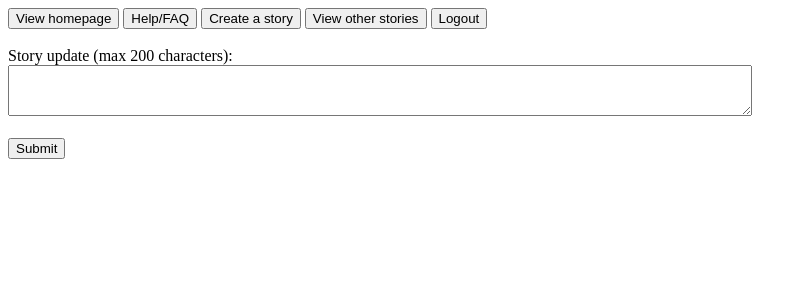
After one commit to laurenp34/softdev_p00, a Flask app: a page that uses templates/welcome.html in a window 1280 px wide. The commit adds this page. Shown: the top 300 px of the page, without its empty margins (0-807 px from the left). Run offline with Flask 2, Linux system fonts and the light colour scheme; a user stored in the database is signed in; data comes from the database, SQL or seed files in the repository; both versions use the stored data as it was after the commit.

Commit message:
Logic handling whether or not you're allowed to edit a story

```diff
--- a/app.py
+++ b/app.py
@@ -91,6 +91,18 @@ def stories():
     stories = db_ops.viewStories()
     return render_template("stories.html", stories=stories)
 
+@app.route("/stories/<title>")
+def viewStory(title):
+    stories = db_ops.fetchContributedToStories(session['user']).items()
+    titles = []
+    for title, story in stories:
+        titles.append(title)
+
+    if title in titles:
+        return render_template("editstory.html", title = title, canEdit = False)
+
+    return render_template("editstory.html", title = title, canEdit = True)
+
 if __name__ == "__main__":
     app.debug = True
     app.run()
--- /dev/null
+++ b/templates/editstory.html
@@ -0,0 +1,21 @@
+{% extends "welcome.html" %}
+
+{% block title %} <title> {{ title }} </title> {% endblock %}
+
+{% block content %}
+  <form action="/addStoryUpdate" method="post">
+      <br>
+      Story update (max 200 characters):
+      <br>
+
+      {% if canEdit %}
+        <textarea name="update" rows="3" cols="90%" maxlength="200" required="required"></textarea>
+        <br><br>
+        <input type="submit">
+      {% else %}
+        <textarea name="update" rows="3" cols="90%" maxlength="200" required="required" disabled></textarea>
+        <br><br>
+        <p>You have already edited this story. Try another one.</p>
+      {% endif %}
+  </form>
+{% endblock %}
--- a/templates/newstory.html
+++ b/templates/newstory.html
@@ -3,7 +3,7 @@
 {% block title %} <title>Create a story</title> {% endblock %}
 
 {% block content %}
-  <form action="/addstory" method="post">
+  <form action="/addStory" method="post">
       <br>
       Story Title (max 30 characters):
       <br>
--- a/templates/welcome.html
+++ b/templates/welcome.html
@@ -26,7 +26,7 @@
       </tr>
       {% for title, story in stories %}
         <tr>
-          <td align="left"> {{ title }} </td>
+          <td align="left"> <a href="../stories/{{ title }}"> {{ title }} </a> </td>
           <td align="left"> CREATOR PLACEHOLDER </td>
 
           <td align="left">
```
Also changed, not shown: discobandit.db.
